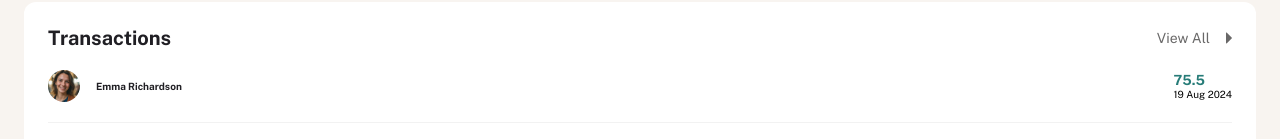
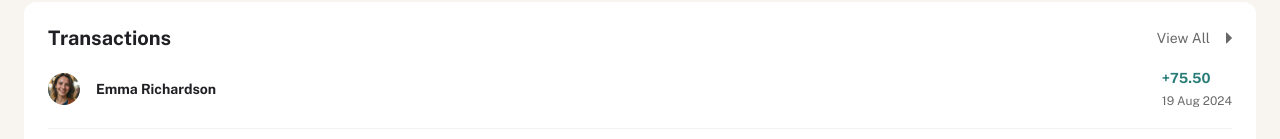
Before and after one commit to mhjarvis/personal-finance-application, a React (Vite) app: page / in a window 1280 px wide. Shown: the part 813-952 px from the top of the page. Built offline with nearby package versions, Linux system fonts and the light colour scheme.

Commit message:
Finsih styling individual component cards for transactions section

```diff
--- a/src/features/Overview/OverviewTransactions/OverviewTransactionCard.jsx
+++ b/src/features/Overview/OverviewTransactions/OverviewTransactionCard.jsx
@@ -2,7 +2,33 @@
 /* eslint-disable no-unused-vars */
 import styles from "./OverviewTransactionCard.module.css";
 
-export default function OverviewTransactionCard({ name, url, date, amount }) {
+export default function OverviewTransactionCard({
+	name,
+	url,
+	date,
+	amount,
+	type,
+}) {
+	let transactionColor = "--green";
+	const displayAmount = updateAmount(amount, type);
+
+	function updateAmount(num, type) {
+		let val = new Intl.NumberFormat("en-US", {
+			minimumFractionDigits: 2,
+			maximumFractionDigits: 2,
+		}).format(num);
+
+		// Add appropriate '+' or '-' symbol and update color of output
+		if (type === "add") {
+			val = "+" + val;
+		} else {
+			val = "-" + val;
+			transactionColor = "--grey-900";
+		}
+
+		return val;
+	}
+
 	return (
 		<div className={styles.transaction}>
 			<div className={styles.name__container}>
@@ -14,7 +40,12 @@ export default function OverviewTransactionCard({ name, url, date, amount }) {
 				<p className={styles.transaction__name}>{name}</p>
 			</div>
 			<div className={styles.info__container}>
-				<p className={styles.info__amount}>{amount}</p>
+				<p
+					className={styles.info__amount}
+					style={{ color: `var(${transactionColor})` }}
+				>
+					{displayAmount}
+				</p>
 				<p className={styles.info__date}>{date}</p>
 			</div>
 		</div>
--- a/src/features/Overview/OverviewTransactions/OverviewTransactionCard.module.css
+++ b/src/features/Overview/OverviewTransactions/OverviewTransactionCard.module.css
@@ -22,6 +22,7 @@
 
 .transaction__name {
 	color: var(--grey-900);
+	font-size: var(--preset-4-size);
 	font-weight: 700;
 	margin-left: var(--s200);
 }
@@ -32,10 +33,12 @@
 }
 
 .info__amount {
-	color: var(--green);
 	font-size: var(--preset-4-size);
 	font-weight: 700;
 }
 
-.info__name {
+.info__date {
+	font-size: var(--preset-5-size);
+	color: var(--grey-500);
+	margin-top: var(--s100);
 }
--- a/src/features/Overview/OverviewTransactions/OverviewTransactions.jsx
+++ b/src/features/Overview/OverviewTransactions/OverviewTransactions.jsx
@@ -15,6 +15,7 @@ export default function OverviewTransactions({ data }) {
 						url={charge.url}
 						date={charge.date}
 						amount={charge.amount}
+						type={charge.type}
 					/>
 				))}
 			</div>
```
